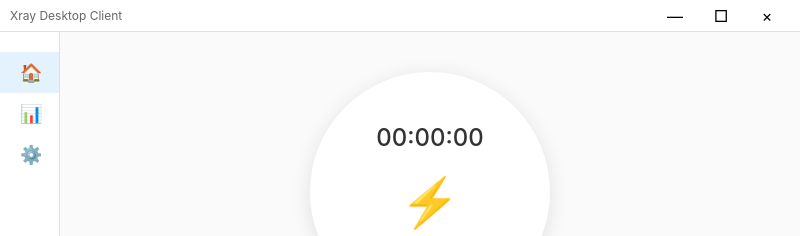
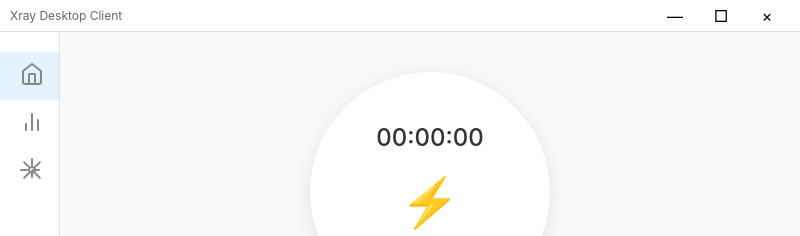
Before and after one commit to Chunjian0/Electron_Xray, an Electron app: page index.html in a window 800 px wide. Shown: the top 236 px of the page. Drawn offline with Linux system fonts and the light colour scheme; no server answers.

Commit message:
icon update

```diff
--- a/index.html
+++ b/index.html
@@ -1,6 +1,5 @@
 <!DOCTYPE html>
 <html lang="en">
-
 <head>
   <meta charset="UTF-8" />
   <meta name="viewport" content="width=device-width, initial-scale=1.0" />
@@ -19,19 +18,35 @@
     </div>
   </div>
 
-  <!-- Sidebar -->
+  <!-- Content Wrapper and Sidebar -->
   <div class="content-wrapper">
     <div class="sidebar">
       <div class="sidebar-item active">
-        <span class="sidebar-icon">🏠</span>
+        <span class="sidebar-icon">
+          <svg width="24" height="24" viewBox="0 0 24 24" fill="none" stroke="currentColor" stroke-width="2" stroke-linecap="round" stroke-linejoin="round">
+            <path d="M3 9l9-7 9 7v11a2 2 0 0 1-2 2H5a2 2 0 0 1-2-2z"></path>
+            <polyline points="9 22 9 12 15 12 15 22"></polyline>
+          </svg>
+        </span>
         <span class="sidebar-text" data-i18n="home">Home</span>
       </div>
       <div class="sidebar-item">
-        <span class="sidebar-icon">📊</span>
+        <span class="sidebar-icon">
+          <svg width="24" height="24" viewBox="0 0 24 24" fill="none" stroke="currentColor" stroke-width="2" stroke-linecap="round" stroke-linejoin="round">
+            <line x1="18" y1="20" x2="18" y2="10"></line>
+            <line x1="12" y1="20" x2="12" y2="4"></line>
+            <line x1="6" y1="20" x2="6" y2="14"></line>
+          </svg>
+        </span>
         <span class="sidebar-text" data-i18n="statistics">Statistics</span>
       </div>
       <div class="sidebar-item">
-        <span class="sidebar-icon">⚙️</span>
+        <span class="sidebar-icon">
+          <svg width="24" height="24" viewBox="0 0 24 24" fill="none" stroke="currentColor" stroke-width="2" stroke-linecap="round" stroke-linejoin="round">
+            <circle cx="12" cy="12" r="3"></circle>
+            <path d="M12 1v6m0 6v6M4.22 4.22l4.24 4.24m7.08 7.08l4.24 4.24M1 12h6m6 0h6M4.22 19.78l4.24-4.24m7.08-7.08l4.24-4.24"></path>
+          </svg>
+        </span>
         <span class="sidebar-text" data-i18n="settings">Settings</span>
       </div>
     </div>
@@ -134,7 +149,6 @@
     </div>
 
   </div>
-  </div>
 
   <!-- Scripts -->
   <script src="renderer.js"></script>
```
